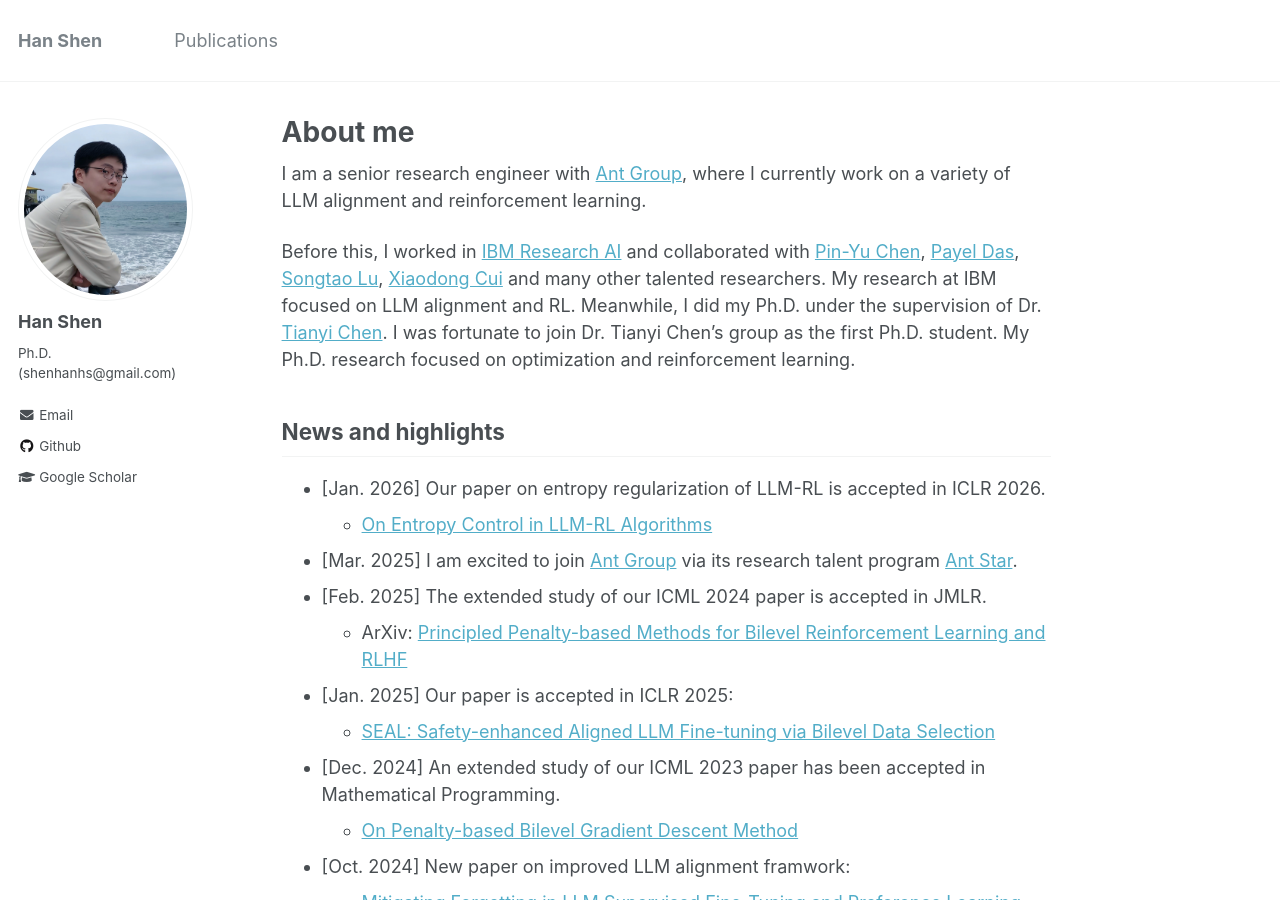
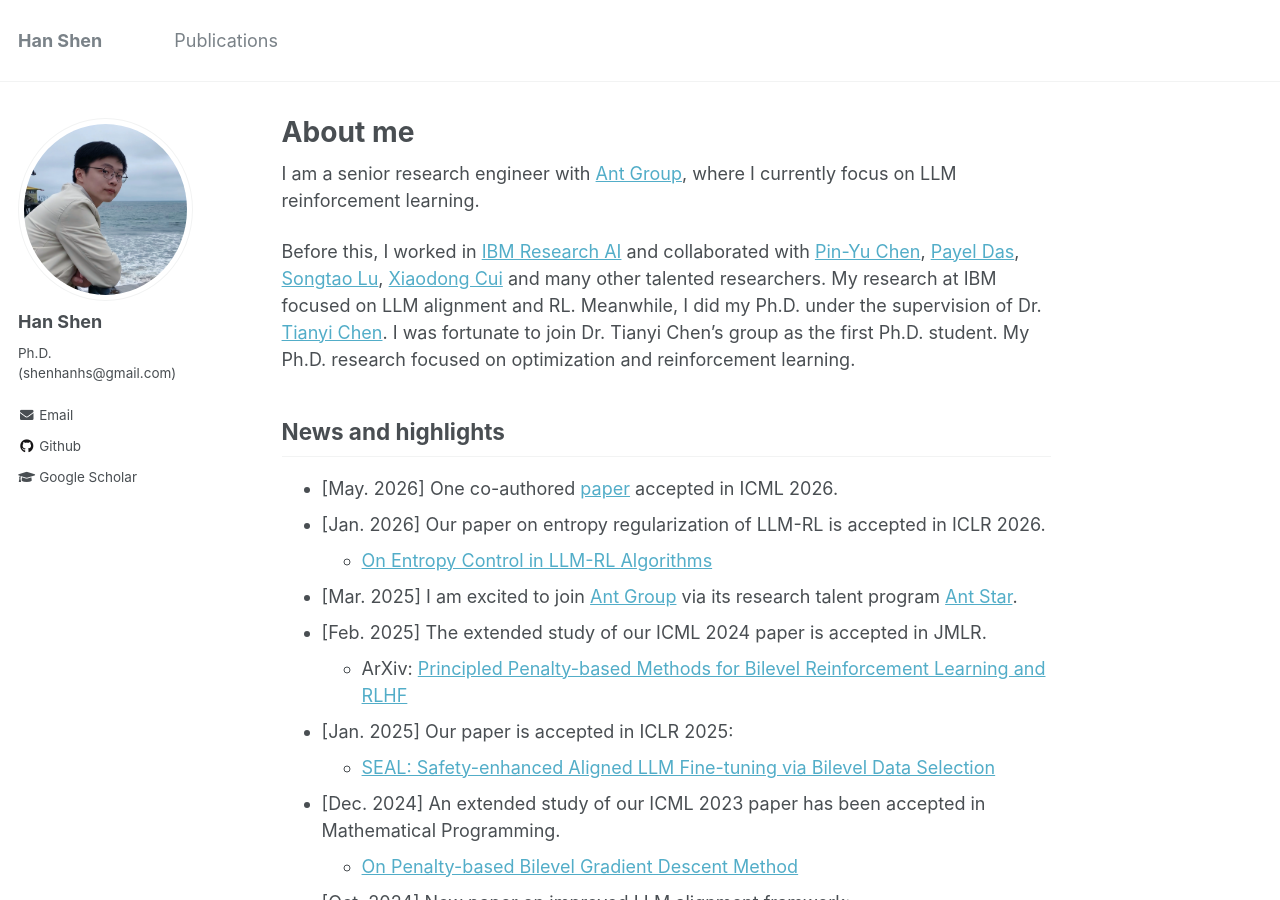
Before and after one commit to hanshen95/hanshen95.github.io, a Jekyll site: the page built from _pages/about.md, in a window 1280 px wide and 900 px high. Built offline with Jekyll 4.4.1, drawn with Linux system fonts in a browser that asks for light colours.

Commit message:
Update about.md

```diff
--- a/_pages/about.md
+++ b/_pages/about.md
@@ -10,13 +10,14 @@ redirect_from:
 
 
 
-I am a senior research engineer with [Ant Group](https://www.antgroup.com/en), where I currently work on a variety of LLM alignment and reinforcement learning.
+I am a senior research engineer with [Ant Group](https://www.antgroup.com/en), where I currently focus on LLM reinforcement learning.
 
 Before this, I worked in [IBM Research AI](https://research.ibm.com/artificial-intelligence) and collaborated with [Pin-Yu Chen](https://sites.google.com/site/pinyuchenpage/), [Payel Das](https://scholar.google.com/citations?user=1vs31MgAAAAJ&hl=en), [Songtao Lu](https://songtaogithub.github.io/), [Xiaodong Cui](https://research.ibm.com/people/xiaodong-cui) and many other talented researchers. My research at IBM focused on LLM alignment and RL. Meanwhile, I did my Ph.D. under the supervision of Dr. [Tianyi Chen](https://chentianyi1991.github.io/). I was fortunate to join Dr. Tianyi Chen's group as the first Ph.D. student. My Ph.D. research focused on optimization and reinforcement learning.
 
 
 
 ## News and highlights
+* [May. 2026] One co-authored [paper](https://arxiv.org/abs/2602.11824) accepted in ICML 2026.
 * [Jan. 2026] Our paper on entropy regularization of LLM-RL is accepted in ICLR 2026.
   * [On Entropy Control in LLM-RL Algorithms](https://arxiv.org/abs/2509.03493)
 * [Mar. 2025] I am excited to join [Ant Group](https://www.antgroup.com/en) via its research talent program [Ant Star](https://talent.antgroup.com/ant-star).
```
